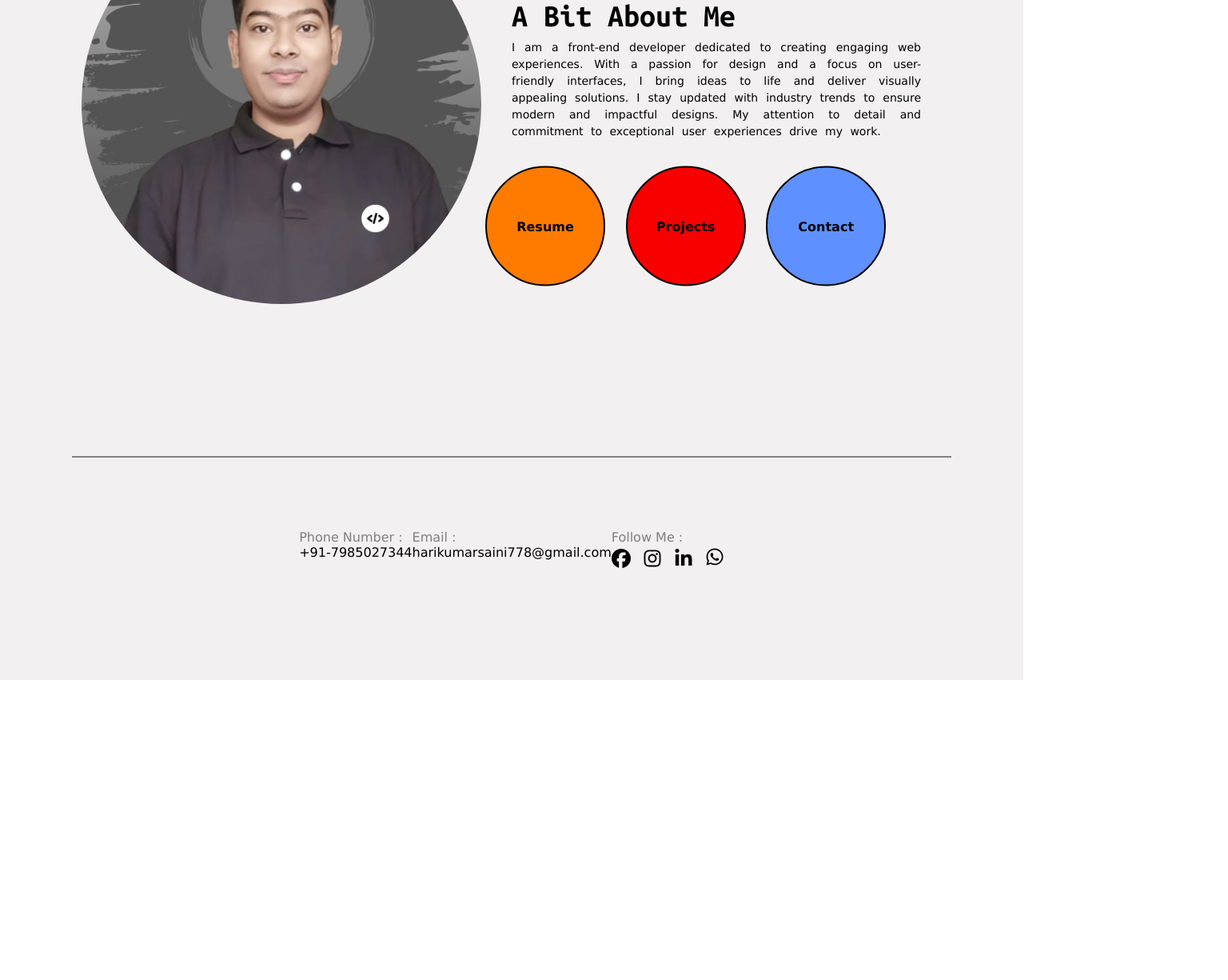
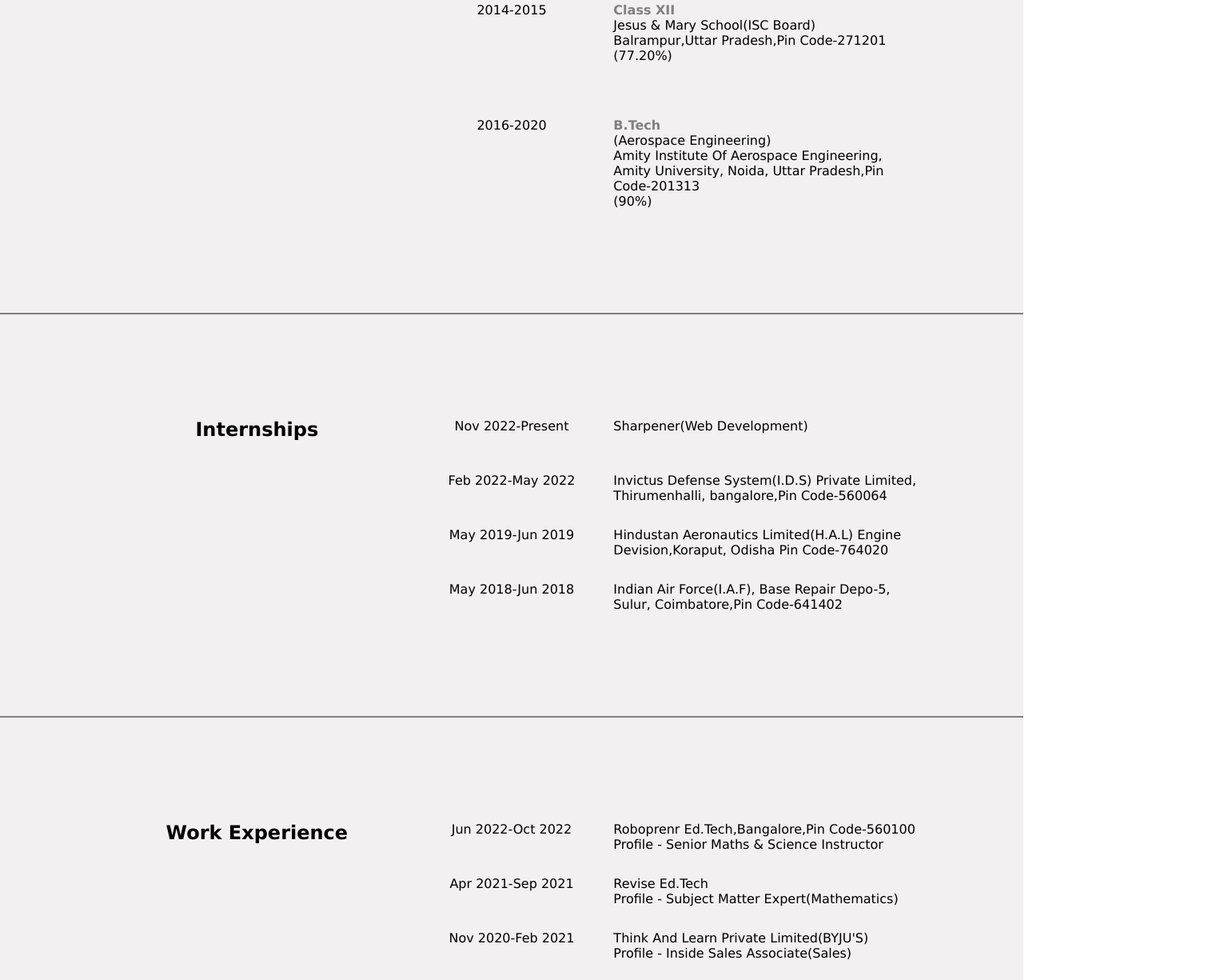
Before and after one commit to harisaini778/my-portfolio, a React (Create React App) app: page /components/Resume in a window 1280 px wide. Shown: the part 420-1645 px from the top of the page at 80% size, 1536 px wide, since content can reach past the window. Before the commit the page ends 1270 px from the top, so only its background shows below. Built offline with nearby package versions, Linux system fonts and the light colour scheme; a web font is replaced by a local one.

Commit message:
Added complete Resume to my portfolio website also added proper stylings to it, also fixed the issue with the clicking of Resume in the header component

```diff
--- a/package.json
+++ b/package.json
@@ -11,6 +11,7 @@
     "@testing-library/user-event": "^13.5.0",
     "react": "^18.2.0",
     "react-dom": "^18.2.0",
+    "react-router-dom": "^6.12.1",
     "react-scripts": "5.0.1",
     "web-vitals": "^2.1.4"
   },
--- a/src/App.js
+++ b/src/App.js
@@ -1,17 +1,38 @@
-import React from "react"
-import "./App.css"
+import React, { useState, useEffect } from "react";
+import "./App.css";
 import Body from "./components/Body";
-import Footer from  "./components/Footer"
-import Header from "./components/header";
-import "./App.css"
+import Footer from "./components/Footer";
+import Header from "./components/Header";
+import Resume from "./components/Resume";
+import { BrowserRouter as Router, Routes, Route } from "react-router-dom";
 
 function App() {
+  const [showResume, setShowResume] = useState(false);
+
+  useEffect(() => {
+    // Check if showResume value is stored in localStorage
+    const storedShowResume = localStorage.getItem("showResume");
+    if (storedShowResume) {
+      setShowResume(JSON.parse(storedShowResume));
+    }
+  }, []);
+
+  const resumeHandleChange = () => {
+    setShowResume(true);
+    localStorage.setItem("showResume", JSON.stringify(true)); // Store showResume value in localStorage
+  };
+
   return (
-    <div className="container">
-      <Header />
-      <Body />
-      <Footer/>
-   </div>
+    <Router>
+      <div className="container">
+        <Header onClickResume={resumeHandleChange} />
+        <Routes>
+          <Route path="/components/Resume" element={<Resume />} />
+          <Route path="*" element={<Body />} />
+        </Routes>
+        <Footer />
+      </div>
+    </Router>
   );
 }
 
--- a/src/components/Body.module.css
+++ b/src/components/Body.module.css
@@ -58,7 +58,7 @@
     width: 150px;
     height: 150px;
     border-radius: 50%;
-    background-color: rgb(255, 123, 0);
+    background-color: rgb(255, 179, 0);
     position: relative;
     left: 15%;
     transform: translateY(135%);
@@ -76,7 +76,7 @@
     width: 150px;
     height: 150px;
     border-radius: 50%;
-    background-color: rgb(248, 0, 0);
+    background-color: rgb(248, 74, 0);
     position: relative;
     left: 17%;
     transform: translateY(135%);
@@ -94,7 +94,7 @@
     width: 150px;
     height: 150px;
     border-radius: 50%;
-    background-color: rgb(94, 145, 255);
+    background-color: rgb(123, 213, 251);
     position: relative;
     left: 19%;
     transform: translateY(135%);
--- /dev/null
+++ b/src/components/Resume.css
@@ -0,0 +1,38 @@
+.resume-container {
+    display: grid;
+    grid-template-columns: 1.5fr 0.80fr 1.5fr;
+    /* Three equal columns */
+    grid-template-rows: 1fr 1fr 1fr;
+    /* Three equal rows */
+    gap: 10px;
+    /* Gap between grid items */
+    margin: 120px;
+    font-family: Verdana, Geneva, Tahoma, sans-serif;
+    position: relative;
+}
+
+.resume-item {
+    /* border: 1px solid #ccc; */
+    padding: 10px;
+    text-align: center;
+}
+.last-col-items{
+    text-align: left;
+}
+.line{
+    margin-top:30px;
+    border: 1px solid grey;
+}
+.skills-list{
+    margin-bottom: -100px;
+}
+.resume-heading{
+    position: relative;
+    left:20%;
+    transform: translateY(100%);
+    font-size: 40px;
+}
+.class{
+    color:gray;
+    font-size: medium;
+}
--- /dev/null
+++ b/src/components/Resume.js
@@ -0,0 +1,157 @@
+import React from "react";
+import "./Resume.css";
+
+const Resume = () => {
+    return (
+        <div>
+            <h1 className="resume-heading">Resume</h1>
+    <div className="resume-container">
+      <div className="resume-item">
+        <h2 className="resume-title">Education</h2>
+      </div>
+      <div className="resume-item">
+              <p className="resume-details">2012-2013</p>
+      </div>
+          <div className="resume-item">
+               <h2 className="resume-title last-col-items class">Class X</h2>
+              <p className="resume-details last-col-items">
+                  Jesus & Mary School(ISC Board) Balrampur,Uttar Pradesh,Pin Code-271201
+              </p>
+              <p className="resume-details last-col-items">(64.33%)</p>
+          </div>
+        <div className="resume-item">
+      </div>
+      <div className="resume-item">
+              <p className="resume-details">2014-2015</p>
+      </div>
+          <div className="resume-item">
+               <h2 className="resume-title last-col-items class">Class XII</h2>
+              <p className="resume-details last-col-items">
+                   Jesus & Mary School(ISC Board) Balrampur,Uttar Pradesh,Pin Code-271201
+              </p>
+               <p className="resume-details last-col-items">(77.20%)</p>
+          </div>
+          <div className="resume-item">
+      </div>
+      <div className="resume-item">
+              <p className="resume-details">2016-2020</p>
+      </div>
+          <div className="resume-item">
+               <h2 className="resume-title last-col-items class">B.Tech</h2>
+              <p className="resume-details last-col-items">(Aerospace Engineering)</p>
+              <p className="resume-details last-col-items">Amity Institute Of Aerospace
+                  Engineering, Amity University, Noida, Uttar Pradesh,Pin Code-201313</p>
+                      <p className="resume-details last-col-items">(90%)</p>
+          </div>
+            </div>
+            <hr className="line" />
+            <div className="resume-container">
+            <div className="resume-item">
+        <h2 className="resume-title">Internships</h2>
+      </div>
+      <div className="resume-item">
+              <p className="resume-details">Nov 2022-Present</p>
+      </div>
+          <div className="resume-item">
+              <p className="resume-details last-col-items">
+                 Sharpener(Web Development)
+              </p>
+          </div>
+          <div className="resume-item">
+      </div>
+      <div className="resume-item">
+              <p className="resume-details">Feb 2022-May 2022</p>
+      </div>
+          <div className="resume-item">
+              <p className="resume-details last-col-items">
+                  Invictus Defense System(I.D.S) Private Limited,
+                  Thirumenhalli, bangalore,Pin Code-560064
+              </p>
+          </div>
+          <div className="resume-item">
+      </div>
+      <div className="resume-item">
+              <p className="resume-details">May 2019-Jun 2019</p>
+      </div>
+          <div className="resume-item">
+              <p className="resume-details last-col-items">
+                  Hindustan Aeronautics Limited(H.A.L) Engine Devision,Koraput,
+                  Odisha Pin Code-764020
+              </p>
+          </div>
+           <div className="resume-item">
+      </div>
+      <div className="resume-item">
+              <p className="resume-details">May 2018-Jun 2018</p>
+      </div>
+          <div className="resume-item">
+              <p className="resume-details last-col-items">
+                  Indian Air Force(I.A.F), Base Repair Depo-5,
+                  Sulur, Coimbatore,Pin Code-641402
+                    </p>
+                </div>
+
+            </div>
+             <hr className="line" />
+            <div className="resume-container">
+                <div className="resume-item">
+            <h2 className="resume-title">Work Experience</h2>
+      </div>
+      <div className="resume-item">
+              <p className="resume-details">Jun 2022-Oct 2022</p>
+      </div>
+          <div className="resume-item">
+              <p className="resume-details last-col-items">
+               Roboprenr Ed.Tech,Bangalore,Pin Code-560100
+                    </p>
+                    <p className="resume-details last-col-items">
+             Profile - Senior Maths & Science Instructor
+              </p>
+          </div>
+          <div className="resume-item">
+      </div>
+                <div className="resume-item">
+              <p className="resume-details">Apr 2021-Sep 2021</p>
+      </div>
+          <div className="resume-item">
+              <p className="resume-details last-col-items">
+                 <p className="resume-details">Revise Ed.Tech</p>
+                    <p className="resume-details">Profile - Subject Matter Expert(Mathematics)</p>
+              </p>
+                </div>
+           <div className="resume-item">
+        <h2 className="resume-title"></h2>
+      </div>
+                <div className="resume-item">
+                    <p className="resume-details"> Nov 2020-Feb 2021</p>
+      </div>
+      <div className="resume-item">
+                    <p className="resume-details last-col-items">Think And Learn Private Limited(BYJU'S)</p>
+                    <p className="resume-details last-col-items">Profile - Inside Sales Associate(Sales)</p>
+               </div>
+            </div>
+            <hr className="line" />
+            <div className="resume-container">
+                <div className="resume-item">
+            <h2 className="resume-title">Skills & Expertise </h2>
+      </div>
+      <div className="resume-item">
+              <p className="resume-details"></p>
+      </div>
+          <div className="resume-item">
+          <ul className="skills-list">
+            <li className="resume-details last-col-items">HTML</li>
+            <li className="resume-details last-col-items">CSS</li>
+            <li className="resume-details last-col-items">JavaScript</li>
+          <li className="resume-details last-col-items">Bootstrap</li>
+          <li className="resume-details last-col-items">React</li>
+          <li className="resume-details last-col-items">Responsive Design</li>
+          <li className="resume-details last-col-items">Problem Solving</li>
+        </ul>
+          </div>
+            </div>
+     </div>
+  );
+};
+
+export default Resume;
--- a/src/components/header.js
+++ b/src/components/header.js
@@ -1,7 +1,8 @@
 import React from "react";
-import classes from "./header.module.css"
+import classes from "./Header.module.css";
+import { Link } from "react-router-dom";
 
-const Header = () => {
+const Header = ({ onClickResume }) => {
   return (
     <nav className={classes.nav}>
       <div>
@@ -10,11 +11,24 @@
         <p className={classes["name-title"]}>Web Developer</p>
       </div>
       <ul className={classes["ul-list"]}>
-                <li className={classes["li-list"]}><a href="#" className={classes["a-links"]}>Resume<span className={classes.span}>|</span></a></li>
-                <li className={classes["li-list"]}><a href="#" className={classes["a-links"]}>Projects<span className={classes.span}>|</span></a></li>
-                <li className={classes["li-list"]}><a href="#" className={classes["a-links"]}>Contact</a></li>
+        <li className={classes["li-list"]}>
+          <Link to="./components/Resume" className={classes["a-links"]} onClick={onClickResume}>
+            Resume<span className={classes.span}>|</span>
+          </Link>
+        </li>
+        <li className={classes["li-list"]}>
+          <a href="#" className={classes["a-links"]}>
+            Projects<span className={classes.span}>|</span>
+          </a>
+        </li>
+        <li className={classes["li-list"]}>
+          <a href="#" className={classes["a-links"]}>
+            Contact
+          </a>
+        </li>
       </ul>
     </nav>
-   )
-}
+  );
+};
+
 export default Header;
```
Also changed, not shown: 1 other file (tests, documents, lock files or other folders). Lines whose indentation alone changed are shown as unchanged.
